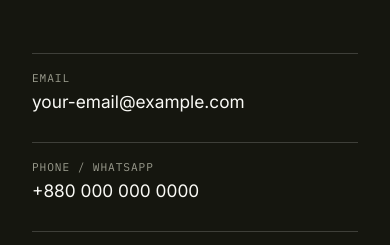
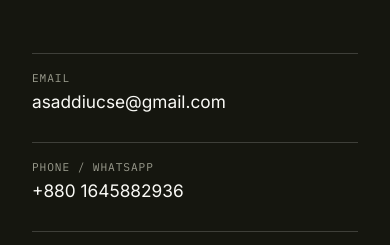
Before and after one commit to asaddiucse/aboutme, a plain HTML site: page index.html in a window 390 px wide. Shown: the part 8366-8611 px from the top of the page. Drawn offline with Linux system fonts and the light colour scheme.

Commit message:
phone number add

```diff
--- a/index.html
+++ b/index.html
@@ -354,11 +354,11 @@
       <div class="reveal-stagger">
         <div class="contact-item">
           <div class="k">Email</div>
-          <a class="v" href="mailto:your-email@example.com">your-email@example.com</a>
+          <a class="v" href="mailto:asaddiucse@gmail.com">asaddiucse@gmail.com</a>
         </div>
         <div class="contact-item">
           <div class="k">Phone / WhatsApp</div>
-          <a class="v" href="tel:+8800000000000">+880 000 000 0000</a>
+          <a class="v" href="tel:+8801645882936">+880 1645882936</a>
         </div>
         <div class="contact-item">
           <div class="k">LinkedIn</div>
```
